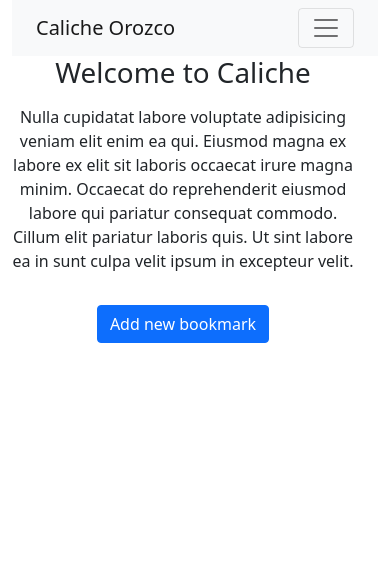
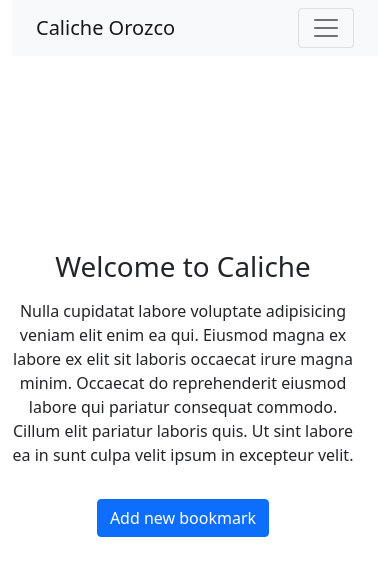
Before and after one commit to CalicheOrozco/evaluacion-bedu, a React (Create React App) app: page / in a window 390 px wide. Shown: the top 576 px of the page. Built offline with nearby package versions, Linux system fonts and the light colour scheme.

Commit message:
fixbug main responsive

```diff
--- a/src/components/MainComp.js
+++ b/src/components/MainComp.js
@@ -4,7 +4,7 @@
 function MainComp() {
     return (
 
-        <Row className="main d-flex justify-content-center">
+        <Row className="main d-flex justify-content-center align-items-center">
         <Col md={4} className="  text-center ">
 
     <h1 className="font-weight-bold text-center mb-3">Welcome to Caliche</h1>
```
